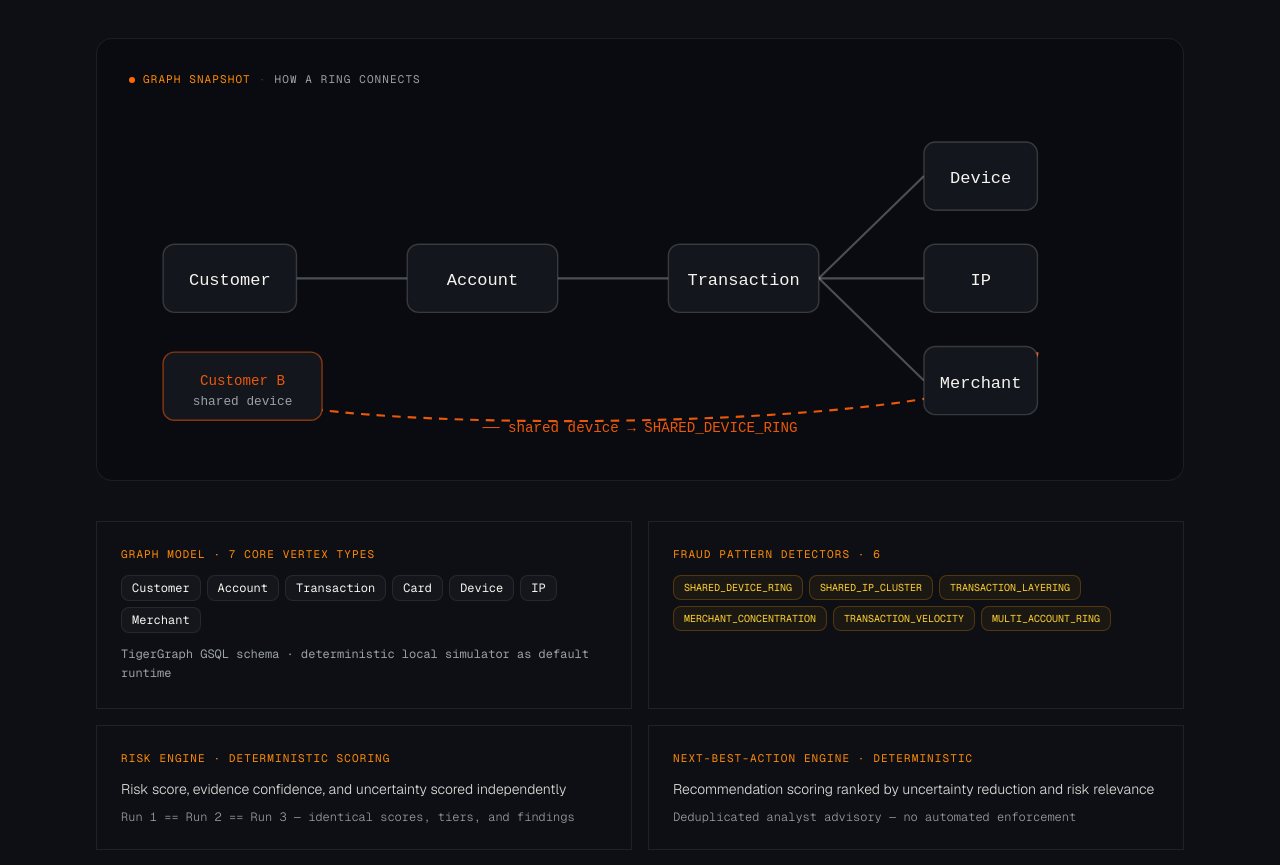
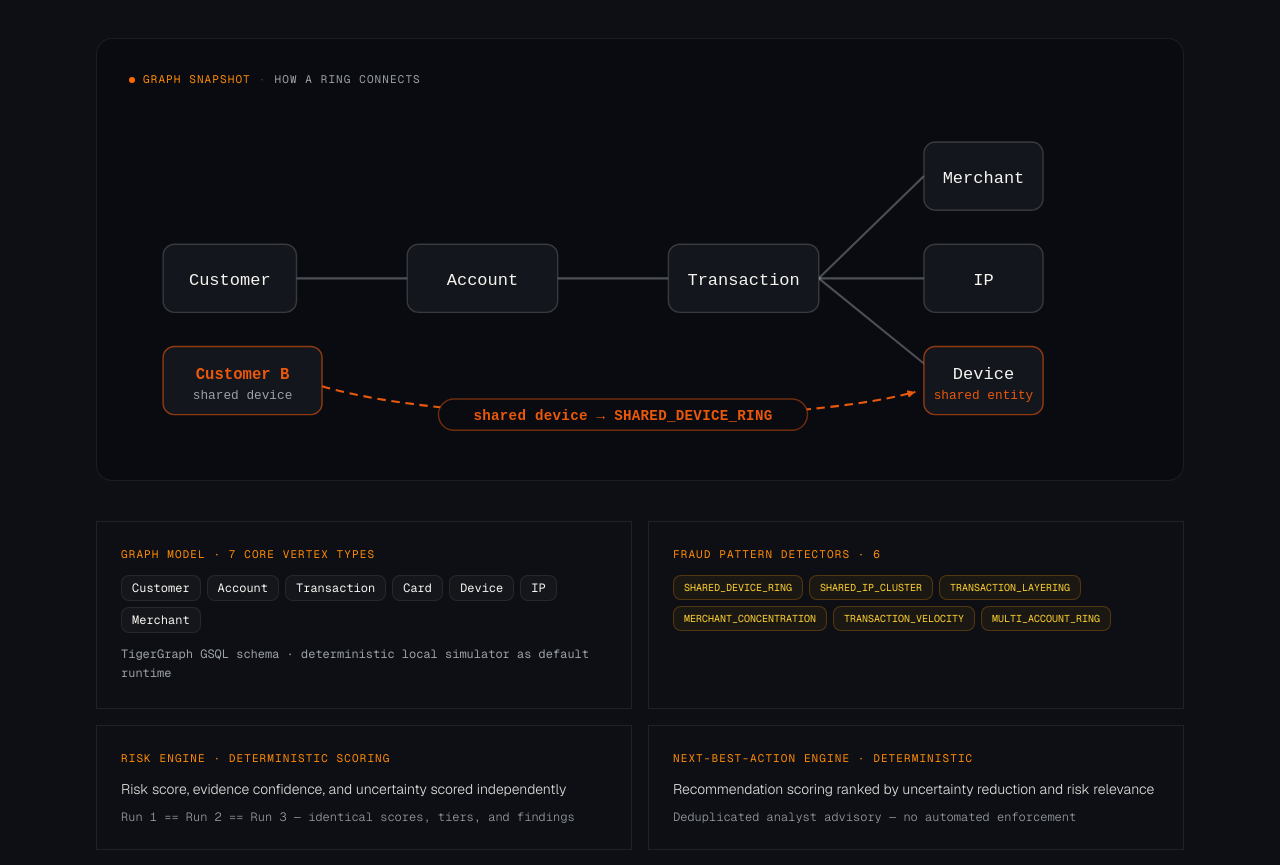
Before and after one commit to nikhi20-900/nikhil-portfolio, a Next.js app: page / in a window 1280 px wide. Shown: the part 3627-4492 px from the top of the page. Built offline with nearby package versions, Linux system fonts and the light colour scheme.

Commit message:
fix(fraud): correct graph topology edge to Device, resolve legend collision, and remove native svg tooltip

```diff
--- a/components/fraud-featured.tsx
+++ b/components/fraud-featured.tsx
@@ -161,15 +161,22 @@ export function FraudFeatured() {
           <svg
             viewBox="0 0 720 240"
             role="img"
-            aria-labelledby="fraud-graph-title fraud-graph-desc"
+            aria-label="Fraud graph topology: Customer connects to Account, Account to Transaction, and Transaction to Merchant, IP, and Device. A dashed edge from Customer B to the same Device marks a shared-device fraud ring."
             className="hidden sm:block w-full h-auto"
           >
-            <title id="fraud-graph-title">Fraud graph topology</title>
-            <desc id="fraud-graph-desc">
-              Customer connects to Account, Account to Transaction, and Transaction to Device,
-              IP, and Merchant. A dashed edge from a second Customer to the same Device marks a
-              shared-device fraud ring.
-            </desc>
+            <defs>
+              <marker
+                id="fraud-arrow-orange"
+                viewBox="0 0 8 8"
+                refX="6"
+                refY="4"
+                markerWidth="5"
+                markerHeight="5"
+                orient="auto-start-reverse"
+              >
+                <path d="M 0 1 L 6 4 L 0 7 z" fill="#ea580c" />
+              </marker>
+            </defs>
 
             {/* Solid edges */}
             <g stroke="#9ba1a6" strokeOpacity="0.45" strokeWidth="1.5" fill="none">
@@ -177,16 +184,17 @@ export function FraudFeatured() {
               <line x1="302" y1="120" x2="380" y2="120" />
               <line x1="486" y1="120" x2="560" y2="48" />
               <line x1="486" y1="120" x2="560" y2="120" />
-              <line x1="486" y1="120" x2="560" y2="192" />
+              <line x1="486" y1="120" x2="560" y2="180" />
             </g>
 
             {/* Dashed terracotta: second customer shares the same device */}
             <path
-              d="M 80 196 C 80 232, 640 232, 640 172"
+              d="M 136 196 C 230 224, 466 224, 554 200"
               stroke="#ea580c"
               strokeWidth="1.5"
-              strokeDasharray="6 5"
+              strokeDasharray="6 4"
               fill="none"
+              markerEnd="url(#fraud-arrow-orange)"
             />
 
             {/* Nodes */}
@@ -203,34 +211,55 @@ export function FraudFeatured() {
               <rect x="380" y="96" width="106" height="48" rx="8" fill="#13161c" stroke="rgba(245,244,239,0.18)" />
               <text x="433" y="125" textAnchor="middle" fill="#f5f4ef">Transaction</text>
 
-              {/* Device */}
-              <rect x="560" y="24" width="80" height="48" rx="8" fill="#13161c" stroke="rgba(245,244,239,0.18)" />
-              <text x="600" y="53" textAnchor="middle" fill="#f5f4ef">Device</text>
+              {/* Merchant (top leaf) */}
+              <rect x="560" y="24" width="84" height="48" rx="8" fill="#13161c" stroke="rgba(245,244,239,0.18)" />
+              <text x="602" y="53" textAnchor="middle" fill="#f5f4ef">Merchant</text>
 
-              {/* IP */}
-              <rect x="560" y="96" width="80" height="48" rx="8" fill="#13161c" stroke="rgba(245,244,239,0.18)" />
-              <text x="600" y="125" textAnchor="middle" fill="#f5f4ef">IP</text>
+              {/* IP (middle leaf) */}
+              <rect x="560" y="96" width="84" height="48" rx="8" fill="#13161c" stroke="rgba(245,244,239,0.18)" />
+              <text x="602" y="125" textAnchor="middle" fill="#f5f4ef">IP</text>
 
-              {/* Merchant */}
-              <rect x="560" y="168" width="80" height="48" rx="8" fill="#13161c" stroke="rgba(245,244,239,0.18)" />
-              <text x="600" y="197" textAnchor="middle" fill="#f5f4ef">Merchant</text>
+              {/* Device (bottom leaf — shared entity in the fraud ring) */}
+              <rect x="560" y="168" width="84" height="48" rx="8" fill="#13161c" stroke="#ea580c" strokeOpacity="0.6" />
+              <text x="602" y="191" textAnchor="middle" fill="#f5f4ef">Device</text>
+              <text x="602" y="205" textAnchor="middle" fill="#ea580c" fontSize="9">shared entity</text>
 
               {/* Second customer on the ring (dashed path origin) */}
-              <rect x="24" y="172" width="112" height="48" rx="8" fill="#13161c" stroke="#ea580c" strokeOpacity="0.55" />
-              <text x="80" y="195" textAnchor="middle" fill="#ea580c" fontSize="10">Customer B</text>
-              <text x="80" y="209" textAnchor="middle" fill="#9ba1a6" fontSize="9">shared device</text>
+              <rect x="24" y="168" width="112" height="48" rx="8" fill="#13161c" stroke="#ea580c" strokeOpacity="0.6" />
+              <text x="80" y="191" textAnchor="middle" fill="#ea580c" fontSize="11" fontWeight="bold">Customer B</text>
+              <text x="80" y="205" textAnchor="middle" fill="#9ba1a6" fontSize="9">shared device</text>
 
-              {/* Legend for the dashed edge */}
-              <text x="360" y="228" textAnchor="middle" fill="#ea580c" fontSize="10">
-                ── shared device → SHARED_DEVICE_RING
-              </text>
+              {/* Legend badge for the dashed edge — solid fill occludes path behind it cleanly */}
+              <g>
+                <rect
+                  x="218"
+                  y="205"
+                  width="260"
+                  height="22"
+                  rx="11"
+                  fill="#090b10"
+                  stroke="#ea580c"
+                  strokeOpacity="0.45"
+                />
+                <text
+                  x="348"
+                  y="220"
+                  textAnchor="middle"
+                  fill="#ea580c"
+                  fontSize="10"
+                  fontWeight="600"
+                  letterSpacing="0.02em"
+                >
+                  shared device → SHARED_DEVICE_RING
+                </text>
+              </g>
             </g>
           </svg>
 
           {/* Mobile: stacked fallback (visible text, screen-reader accessible) */}
           <ul className="sm:hidden space-y-2 text-xs font-mono text-[#9ba1a6]">
             <li className="text-[#f5f4ef]">Customer → Account → Transaction</li>
-            <li className="text-[#f5f4ef]">Transaction → Device · IP · Merchant</li>
+            <li className="text-[#f5f4ef]">Transaction → Merchant · IP · Device</li>
             <li className="text-orange-400">
               Customer B ┄┄ Device (shared device → SHARED_DEVICE_RING)
             </li>
```
